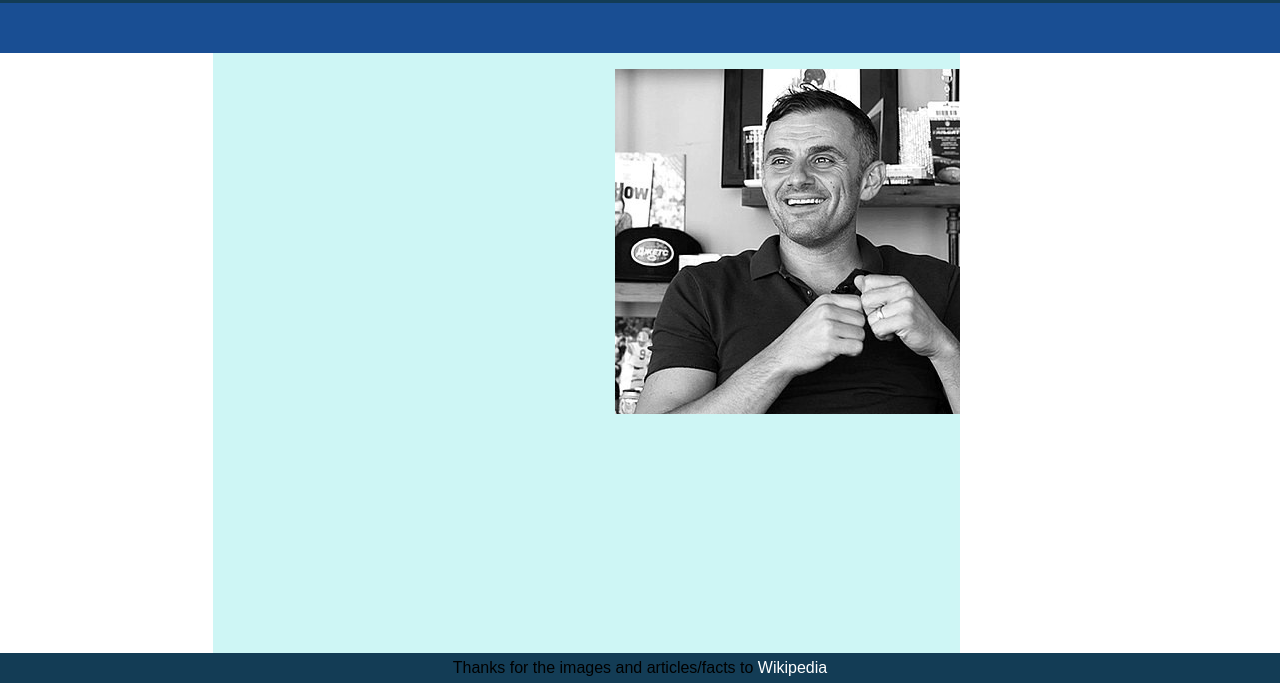
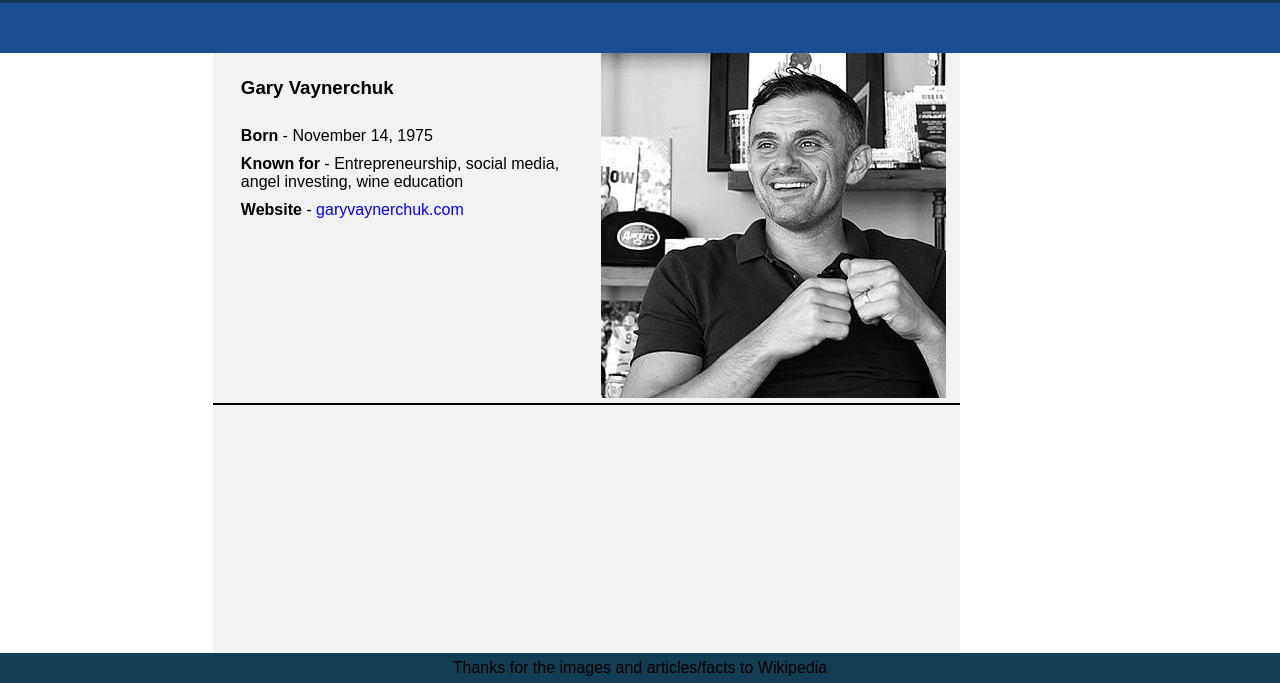
Before and after one commit to CrazySession/tributePage-freecodecamp, a plain HTML site: page index.html in a window 1280 px wide. Shown: the part 117-800 px from the top of the page. Drawn offline with nearby package versions, Linux system fonts and the light colour scheme.

Commit message:
added first row of content

```diff
--- a/css/index.css
+++ b/css/index.css
@@ -33,18 +33,45 @@ h1, h2{
 }
 
 .mainCont{
-    background-color: #CEF6F5;
+    background-color: #F2F2F2;
 }
 
 ul{
     list-style: none;
+    margin: 0;
+    padding: 0;
+}
+
+.mainCont-oneL-One{
+    padding: 5px;
+}
+
+#mainCont-oneL-linkColor{
+    color:blue; !important;
+}
+
+.mainCont-line{
+    border: black 1px solid;
 }
 
 .left{
     float: left;
+    width: 50%;
+    display: flex;
+    align-items: center;
+    justify-content: center;
 }
 
 .right{
+    float: right;
+    width: 50%;
+    display: flex;
+    align-items: center;
+    justify-content: center;
+    padding-bottom: 5px;
+}
+
+#float-right{
     float: right;
 }
 
@@ -71,22 +98,22 @@ footer{
 /* #### Links Styling */
 a:link
 {
-    color:#FFFFFF;
+    color: black;
     text-decoration:none  !important;
 }
 a:visited
 {
-    color:#FFFFFF;
+    color:black;
     text-decoration:none !important;
 }
 a:hover
 {
-    color:#FFFFFF;
+    color:black;
     text-decoration:none !important;
 }
 
 a:active
 {
-    color: #FFFFFF;
+    color: black;
     text-decoration: none !important;
 }
--- a/index.html
+++ b/index.html
@@ -14,6 +14,9 @@
         <link href="https://fonts.googleapis.com/css?family=Black+Han+Sans"
               rel="stylesheet">
 
+        <!-- JS -->
+        <script src="js/jquery-3.3.1.min.js"></script>
+
     </head>
 
     <body>
@@ -22,7 +25,7 @@
 
             <header>
                 <ul>
-                    <li class="right">
+                    <li id="float-right">
                         <img id="header-signature" src="img/Gary_Vaynerchuk_Signature.svg.png"/>
                     <li>
                         <a href="#"><h1 id="title">Gary Vaynerchuk</h1></a>
@@ -49,11 +52,18 @@
 
                 <ul>
                     <li class="left" id="mainCont-oneL">
-
+                        <ul>
+                            <li class="mainCont-oneL-One"><h3>Gary Vaynerchuk</h3></li>
+                            <li class="mainCont-oneL-One"><strong>Born</strong> - November 14, 1975</li>
+                            <li class="mainCont-oneL-One"><strong>Known for</strong> - Entrepreneurship, social media,<br>
+                                angel investing, wine education</li>
+                            <li class="mainCont-oneL-One"><strong>Website</strong> - <a id="mainCont-oneL-linkColor" target="_blank" href="https://www.garyvaynerchuk.com/"> garyvaynerchuk.com</a></li>
+                        </ul>
                     </li>
                     <li class="right" id="mainCont-oneR">
                         <img src="img/345px-Gary_Vaynerchuk_public_domain.jpg" />
                     </li>
+                    <li class="clear mainCont-line"></li>
                 </ul>
 
             </div>
@@ -62,7 +72,7 @@
 
                 <p>Thanks for the images
                     and articles/facts to
-                    <a href="https://en.wikipedia.org/wiki/Gary_Vaynerchuk">
+                    <a target="_blank" href="https://en.wikipedia.org/wiki/Gary_Vaynerchuk">
                         Wikipedia</a> </p>
 
             </footer>
```
